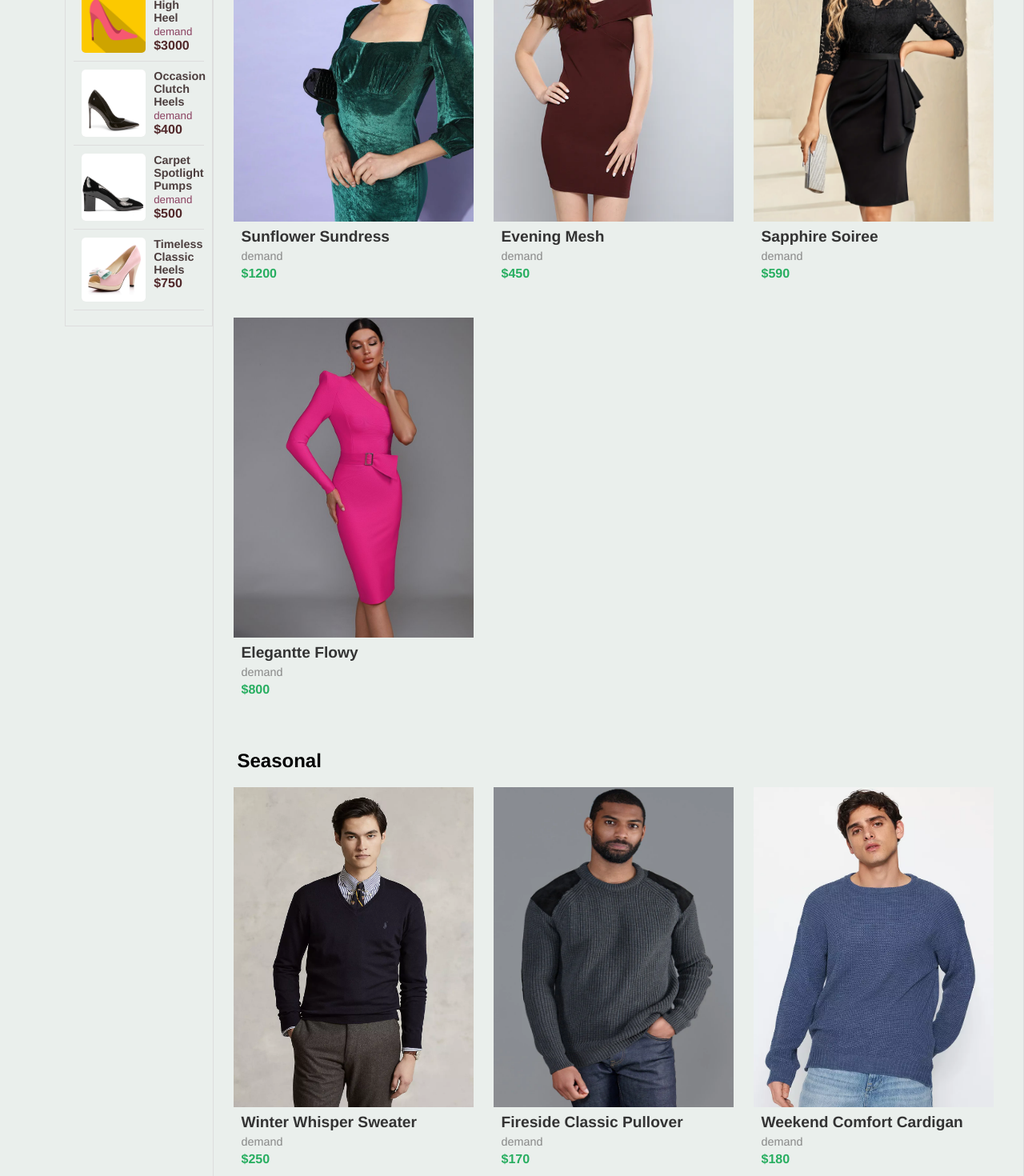
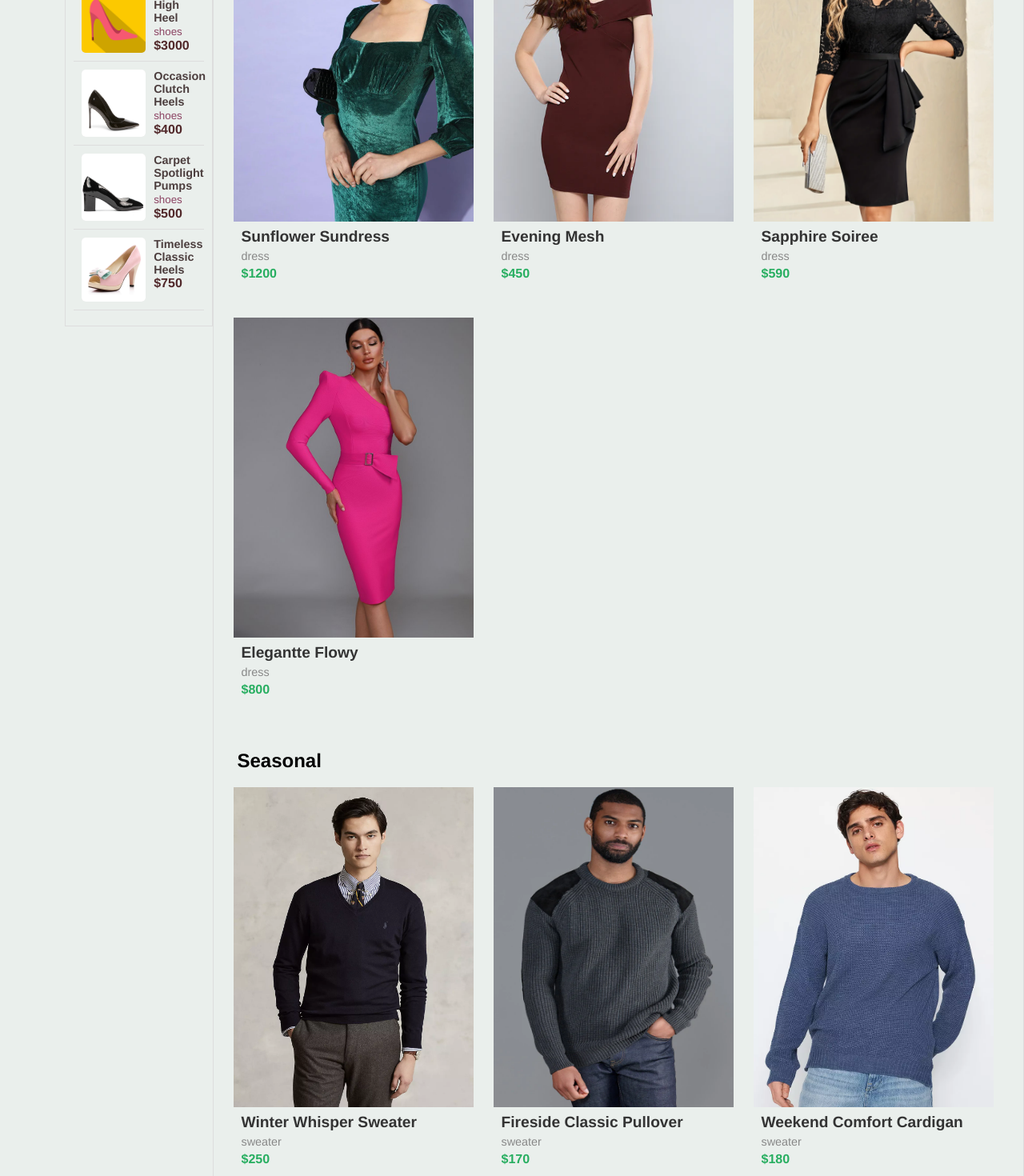
Before and after one commit to muntiCloud/ECOMY, a React (Create React App) app in the folder frontend/: page / in a window 1280 px wide. Shown: the part 1800-3270 px from the top of the page at 80% size. Built offline with nearby package versions, Linux system fonts and the light colour scheme.

Commit message:
adding more style

```diff
--- a/frontend/src/assets/styles/components/products/Featured.module.scss
+++ b/frontend/src/assets/styles/components/products/Featured.module.scss
@@ -33,7 +33,6 @@
   .FeaturedProductContent {
     padding: 10px;
     height:150px;
-    // background-color: #fff;
     border-bottom-left-radius: 5px;
     border-bottom-right-radius: 5px;
   }
@@ -65,17 +64,18 @@
     width: 40px;
   }
 
+
   .ProductWishlist,
   .ProductCart {
-    background-color: #fff;
-    color: #e74c3c;
+     color: black;
     padding: 5px;
     border-radius: 50%;
     cursor: pointer;
     transition: background-color 0.3s ease;
 
     &:hover {
-      background-color: #e74c3c;
-      color: #fff;
+      background-color:purple;
+      color:white;
+      padding:7px;
     }
   }
--- a/frontend/src/assets/styles/components/products/Overview.module.css
+++ b/frontend/src/assets/styles/components/products/Overview.module.css
@@ -138,7 +138,6 @@ margin-left:2%;
   .MainProductWrapper {
     display: flex;
     flex-wrap: wrap;
-    /* justify-content: space-between; */
   }
 
   .MainProductCard {
@@ -150,17 +149,9 @@ margin-left:2%;
 }
 
 
-
-
-
-
-
   .MainProductWrapper {
     display: flex;
-    /* justify-content: space-evenly; */
   }
-
-
 
 
 .MainProductCard {
@@ -181,7 +172,6 @@ margin-left:2%;
     position: absolute;
     width: 100%;
     height: 400px;
-    /* object-fit: cover; */
   }
 
 
@@ -213,3 +203,26 @@ margin-left:2%;
     font-weight: bold;
     color: #27ae60;
   }
+
+
+  /*ICONS*/
+  .ProductIcons {
+    position: absolute;
+    top: 10px;
+    right: 10px;
+    display: flex;
+    gap: 10px;
+  }
+
+  .ProductWishlist,
+  .ProductCart {
+    font-size: 1.2rem;
+    color: #333;
+    cursor: pointer;
+  }
+
+.ProductWishlist:hover, .ProductCart:hover{
+    background-color:purple;
+    color:white;
+    padding:10px;
+  }
--- a/frontend/src/components/Products/ProductOverview/ProductMain.js
+++ b/frontend/src/components/Products/ProductOverview/ProductMain.js
@@ -16,22 +16,27 @@ import seasonalthirdsecondview from '../../../assets/images/products/seasonal/se
 import seasonalfourthfirstview from '../../../assets/images/products/seasonal/seasonalfourthfirstview.png';
 import seasonalforthsecondview from '../../../assets/images/products/seasonal/seasonalfourthsecondview.png';
 import styles from '../../../assets/styles/components/products/Overview.module.css';
+import { FontAwesomeIcon } from '@fortawesome/react-fontawesome';
+import { faHeart, faUser, faShoppingCart } from '@fortawesome/free-solid-svg-icons';
 
 function ProductMain() {
   const [hoveredProducts, setHoveredProducts] = useState({});
+  const [hoveredCard, setHoveredCard] = useState(null);
+
+
 
   const products = {
     Popular: [
-      { frontImage: dresstwofirstview, backImage: dresstwosecondview, name: 'Sunflower Sundress', popularity: 'demand', price: '$1200' },
-      { frontImage: dressthreefirstview, backImage: dressthreesecondview, name: 'Evening Mesh', popularity: 'demand', price: '$450' },
-      { frontImage: dressonefirstview, backImage: dressonesecondview, name: 'Sapphire Soiree', popularity: 'demand', price: '$590' },
-      { frontImage: dressfourfirstview, backImage: dressfoursecondview, name: 'Elegantte Flowy', popularity: 'demand', price: '$800' },
+      { frontImage: dresstwofirstview, backImage: dresstwosecondview, name: 'Sunflower Sundress', popularity: 'dress', price: '$1200' },
+      { frontImage: dressthreefirstview, backImage: dressthreesecondview, name: 'Evening Mesh', popularity: 'dress', price: '$450' },
+      { frontImage: dressonefirstview, backImage: dressonesecondview, name: 'Sapphire Soiree', popularity: 'dress', price: '$590' },
+      { frontImage: dressfourfirstview, backImage: dressfoursecondview, name: 'Elegantte Flowy', popularity: 'dress', price: '$800' },
     ],
     Seasonal: [
-      { frontImage: seasonalonefirstview, backImage: seasonalonesecondview, name: 'Winter Whisper Sweater', popularity: 'demand', price: '$250' },
-      { frontImage: seasonaltwofirstview, backImage: seasonaltwosecondview, name: 'Fireside Classic Pullover', popularity: 'demand', price: '$170' },
-      { frontImage: seasonalthirdfirstview, backImage: seasonalthirdsecondview, name: 'Weekend Comfort Cardigan', popularity: 'demand', price: '$180' },
-      { frontImage: seasonalfourthfirstview, backImage: seasonalforthsecondview, name: 'Arctic Adventure', popularity: 'demand', price: '$248' },
+      { frontImage: seasonalonefirstview, backImage: seasonalonesecondview, name: 'Winter Whisper Sweater', popularity: 'sweater', price: '$250' },
+      { frontImage: seasonaltwofirstview, backImage: seasonaltwosecondview, name: 'Fireside Classic Pullover', popularity: 'sweater', price: '$170' },
+      { frontImage: seasonalthirdfirstview, backImage: seasonalthirdsecondview, name: 'Weekend Comfort Cardigan', popularity: 'sweater', price: '$180' },
+      { frontImage: seasonalfourthfirstview, backImage: seasonalforthsecondview, name: 'Arctic Adventure', popularity: 'sweater', price: '$248' },
 
     ],
   };
@@ -41,10 +46,15 @@ function ProductMain() {
       ...prevHoveredProducts,
       [category]: productName,
     }));
+
+    setHoveredCard(productName);
+
   };
 
   const handleMouseLeave = () => {
     setHoveredProducts({});
+    setHoveredCard(null);
+
   };
 
   return (
@@ -75,6 +85,17 @@ function ProductMain() {
                     <small>{product.popularity}</small>
                     <p>{product.price}</p>
                   </div>
+
+                  {hoveredCard === product.name && (
+  <div className={styles.ProductIcons}>
+    <small className={styles.ProductWishlist}>
+      <FontAwesomeIcon icon={faHeart} />
+    </small>
+    <small className={styles.ProductCart}>
+      <FontAwesomeIcon icon={faShoppingCart} />
+    </small>
+  </div>
+)}
                 </div>
               ))}
             </div>
--- a/frontend/src/components/Products/ProductOverview/ProductSidebar.js
+++ b/frontend/src/components/Products/ProductOverview/ProductSidebar.js
@@ -11,11 +11,11 @@ import styles from '../../../assets/styles/components/products/Overview.module.c
 function ProductSidebar(){
 
     const products = [
-        { image: shoes1, name: 'Elegant Low Heel', popularity: 'demand', price: '$600' },
-        { image: shoes2, name: 'Strappy High Heel', popularity: 'demand', price: '$3000' },
-        { image: shoes3, name: 'Occasion Clutch Heels', popularity: 'demand', price: '$400' },
-        { image: shoes4, name: 'Carpet Spotlight Pumps', popularity: 'demand', price: '$500' },
-        { image: shoes5, name: 'Timeless Classic Heels', popularity: '', price: 'demand', price: '$750' },
+        { image: shoes1, name: 'Elegant Low Heel', popularity: 'shoes', price: '$600' },
+        { image: shoes2, name: 'Strappy High Heel', popularity: 'shoes', price: '$3000' },
+        { image: shoes3, name: 'Occasion Clutch Heels', popularity: 'shoes', price: '$400' },
+        { image: shoes4, name: 'Carpet Spotlight Pumps', popularity: 'shoes', price: '$500' },
+        { image: shoes5, name: 'Timeless Classic Heels', popularity: '', price: 'shoes', price: '$750' },
     ]
 
 return(
--- a/frontend/src/pages/Main/Main.js
+++ b/frontend/src/pages/Main/Main.js
@@ -9,9 +9,6 @@ import Ads from '../../components/Ads/Spotlight';
 import Categories from '../../components/Categories/Categories';
 import FeaturedProduct from '../../components/Featured/FeaturedProduct';
 import Footer from '../../components/Footer/Footer';
-import { FontAwesomeIcon } from '@fortawesome/react-fontawesome';
-
-import { faIconName } from '@fortawesome/free-solid-svg-icons';
 
 
 function Main (){
```
Also changed, not shown: frontend/src/assets/styles/components/products/Categories.module.css (+0 -8 lines), frontend/src/components/Products/ProductOverview/Overview.js (+1 -12 lines).
